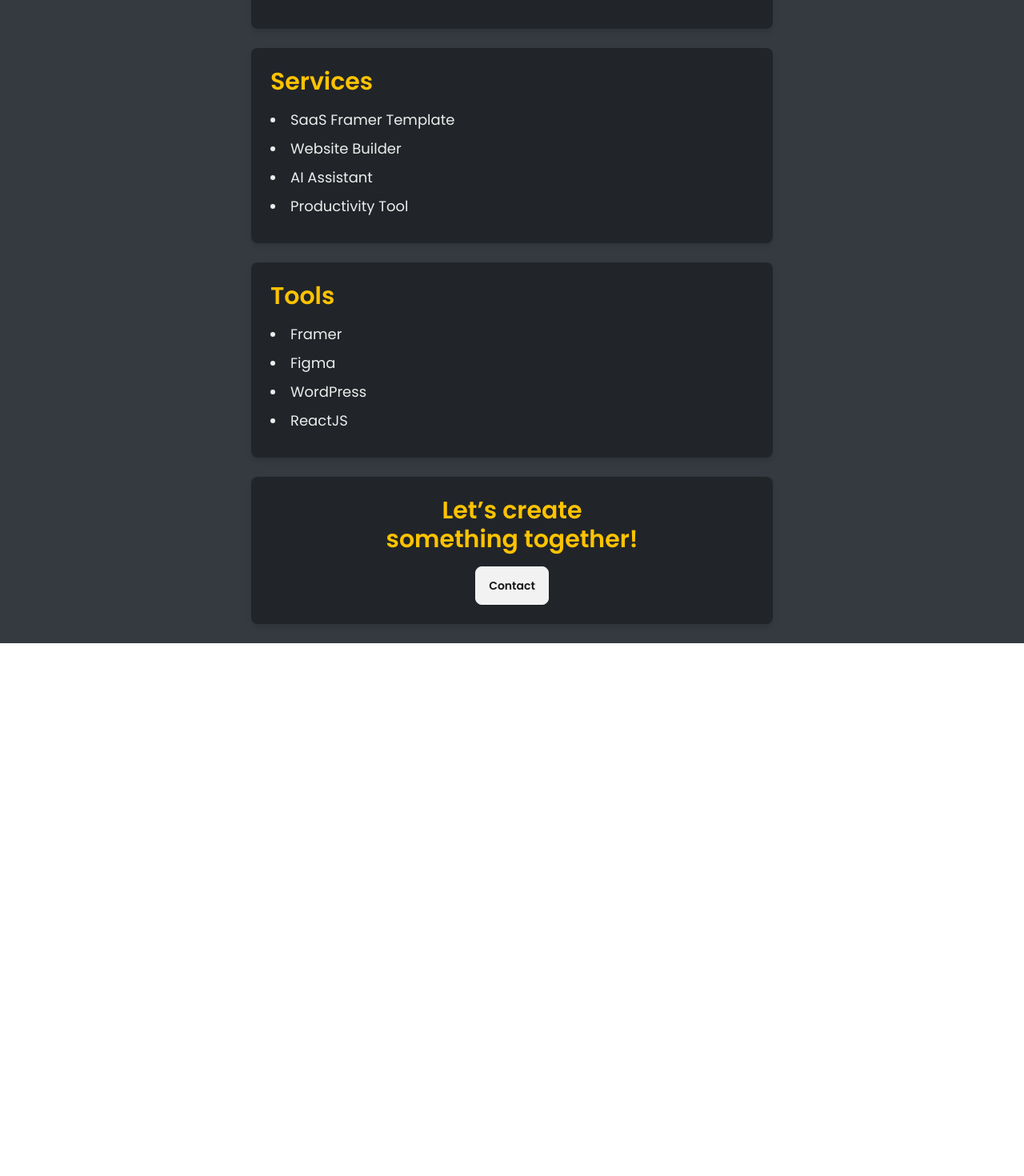
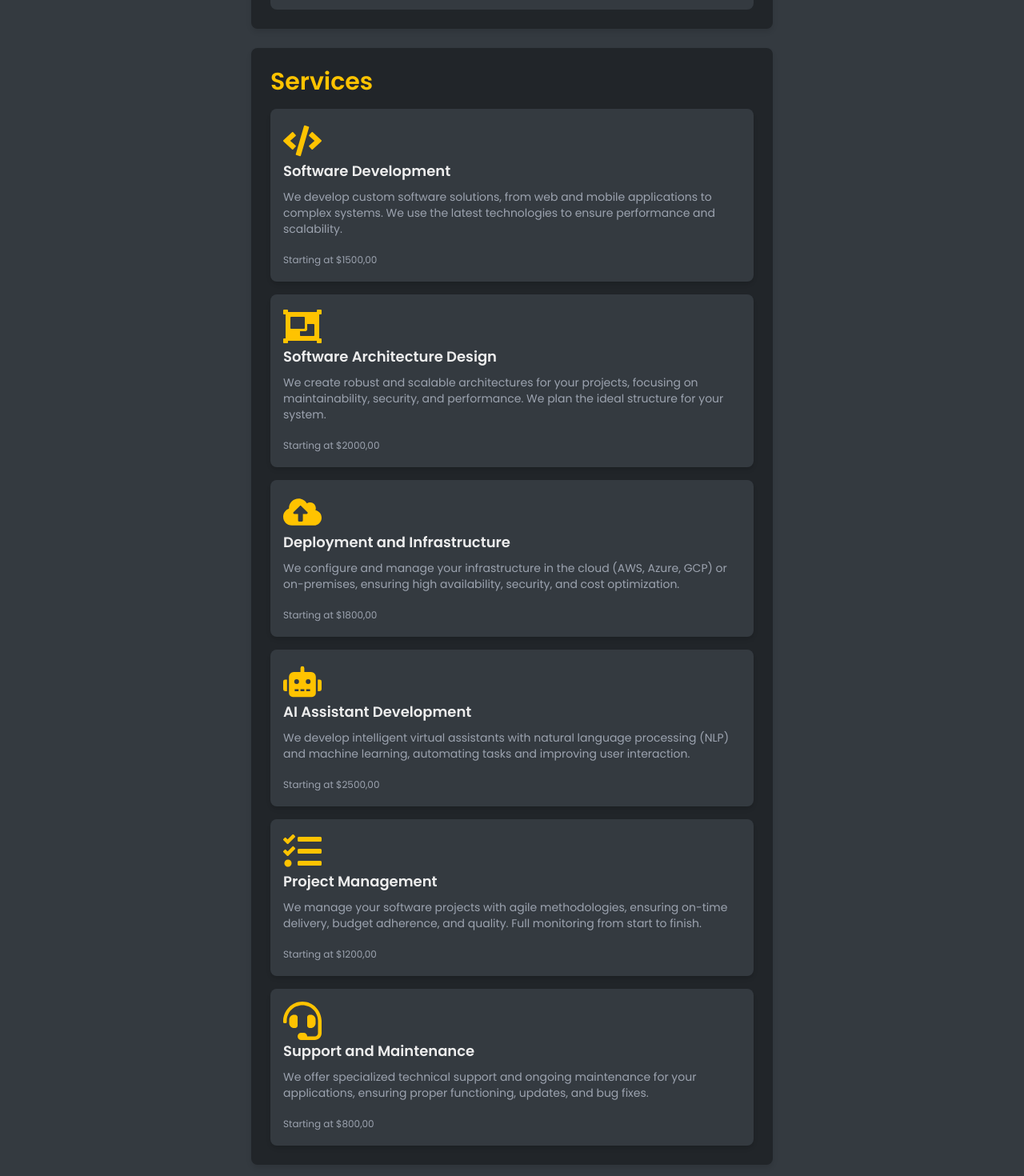
Before and after one commit to Ducarv/personal-site, a React (Vite) app: page /services in a window 1280 px wide. Shown: the part 800-2270 px from the top of the page at 80% size. Before the commit the page ends 1604 px from the top, so only its background shows below. Built offline with nearby package versions, Linux system fonts and the light colour scheme.

Commit message:
service section

```diff
--- a/src/components/Experience.tsx
+++ b/src/components/Experience.tsx
@@ -21,7 +21,7 @@ const Experience: React.FC = () => {
         <section className="p-6 text-secondary bg-[#212529] mb-6 rounded-lg shadow-lg">
             <h2 className="text-3xl font-semibold mb-4 text-primary">Experiences</h2>
             {experiences.map((experience, index) => (
-               <div key={index} className="mb-6 p-2 last:mb-0 hover:bg-[#343a40] rounded-lg transition duration-300 ease-in-out transform hover:scale-105">
+               <div key={index} className="mb-6 p-2 px-4 last:mb-0 bg-[#343a40] rounded-lg hover:bg-[#3c4349] transition duration-200 ease-in-out">
                 <h3 className="text-xl font-semibold mb-2">{experience.company}</h3>
                 <p className="text-base text-gray-400 mb-1 leading-relaxed">
                     {experience.description}
--- a/src/components/Services.tsx
+++ b/src/components/Services.tsx
@@ -1,17 +1,73 @@
-const Services = () => {
+import {
+  FaCode,
+  FaObjectGroup,
+  FaCloudUploadAlt,
+  FaRobot,
+  FaTasks,
+  FaHeadset,
+} from "react-icons/fa"; // Importando mais ícones
+
 const services = [
-        "SaaS Framer Template",
-        "Website Builder",
-        "AI Assistant",
-        "Productivity Tool"
+  {
+    title: "Software Development",
+    description:
+      "We develop custom software solutions, from web and mobile applications to complex systems. We use the latest technologies to ensure performance and scalability.",
+    icon: <FaCode className="text-5xl text-primary"/>,
+    price: 1500,
+  },
+  {
+    title: "Software Architecture Design",
+    description:
+      "We create robust and scalable architectures for your projects, focusing on maintainability, security, and performance. We plan the ideal structure for your system.",
+    icon: <FaObjectGroup className="text-5xl text-primary"/>,
+    price: 2000,
+  },
+  {
+    title: "Deployment and Infrastructure",
+    description:
+      "We configure and manage your infrastructure in the cloud (AWS, Azure, GCP) or on-premises, ensuring high availability, security, and cost optimization.",
+    icon: <FaCloudUploadAlt className="text-5xl text-primary"/>,
+    price: 1800,
+  },
+  {
+    title: "AI Assistant Development",
+    description:
+      "We develop intelligent virtual assistants with natural language processing (NLP) and machine learning, automating tasks and improving user interaction.",
+    icon: <FaRobot className="text-5xl text-primary"/>,
+    price: 2500,
+  },
+  {
+    title: "Project Management",
+    description:
+      "We manage your software projects with agile methodologies, ensuring on-time delivery, budget adherence, and quality. Full monitoring from start to finish.",
+    icon: <FaTasks className="text-5xl text-primary"/>,
+    price: 1200,
+  },
+  {
+    title: "Support and Maintenance",
+    description:
+      "We offer specialized technical support and ongoing maintenance for your applications, ensuring proper functioning, updates, and bug fixes.",
+    icon: <FaHeadset className="text-5xl text-primary"/>,
+    price: 800,
+  },
 ];
 
+const Services = () => {
     return (
       <section className="p-6 text-secondary bg-[#212529] mb-6 rounded-lg shadow-lg">
         <h2 className="text-3xl font-semibold mb-4 text-primary">Services</h2>
-            <ul className="list-disc list-inside text-lg">
+        <ul className="grid grid-cols-1 gap-4"> {/* One column, gap for spacing */}
           {services.map((service, index) => (
-                    <li key={index} className="mb-2">{service}</li>
+            <li key={index} className="card flex flex-col items-center rounded-lg overflow-hidden shadow-md bg-[#343a40] hover:bg-[#3c4349] transition duration-200 ease-in-out">
+              <div className="flex-grow p-4"> {/* Increased space for content */}
+                {service.icon} {/* Display the icon */}
+                <div className="text-left"> {/* Align content to the left */}
+                  <h3 className="text-lg font-semibold mb-2 text-secondary">{service.title}</h3>
+                  <p className="text-sm text-gray-400 mb-4">{service.description}</p>
+                  <span className="text-xs mb-2 text-gray-400">Starting at ${service.price},00</span>
+                </div>
+              </div>
+            </li>
           ))}
         </ul>
       </section>
```
Lines whose indentation alone changed are shown as unchanged.
